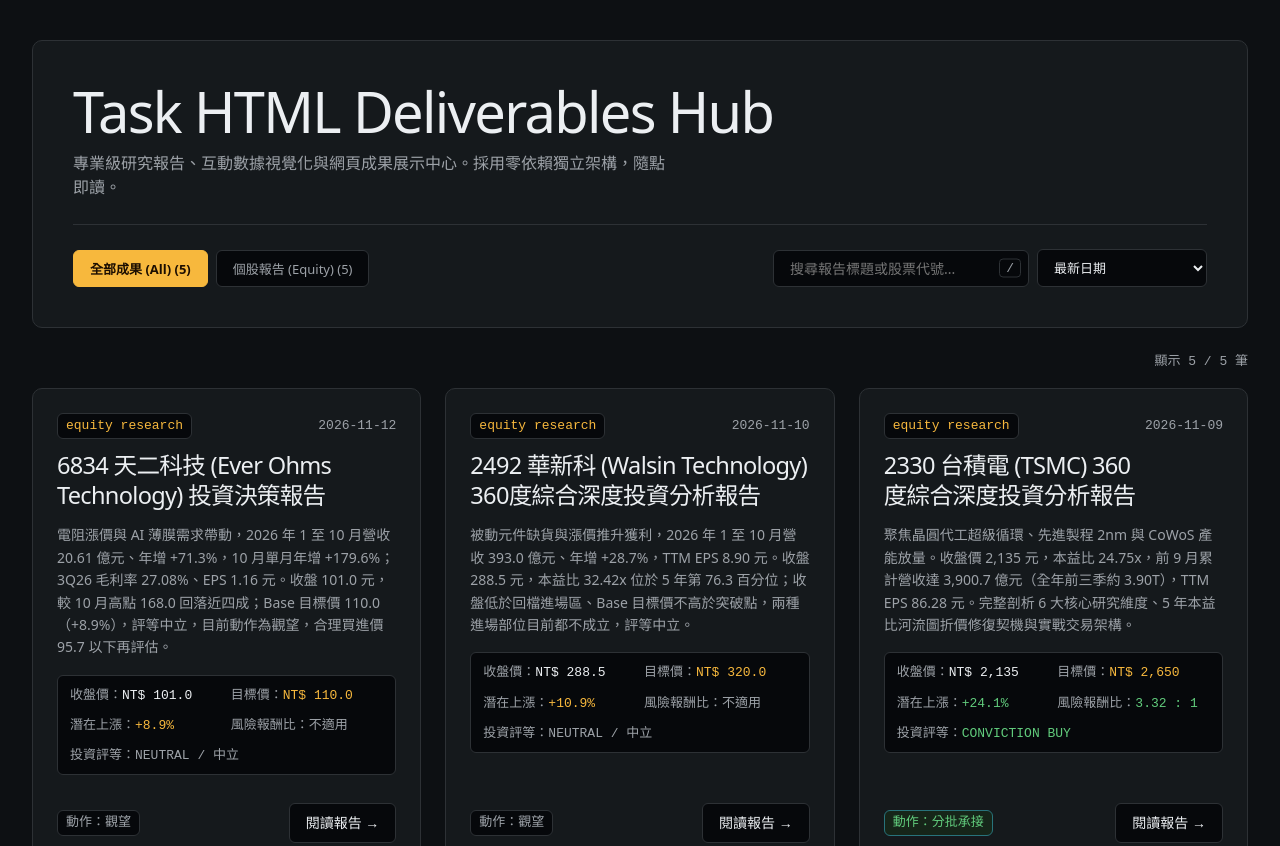
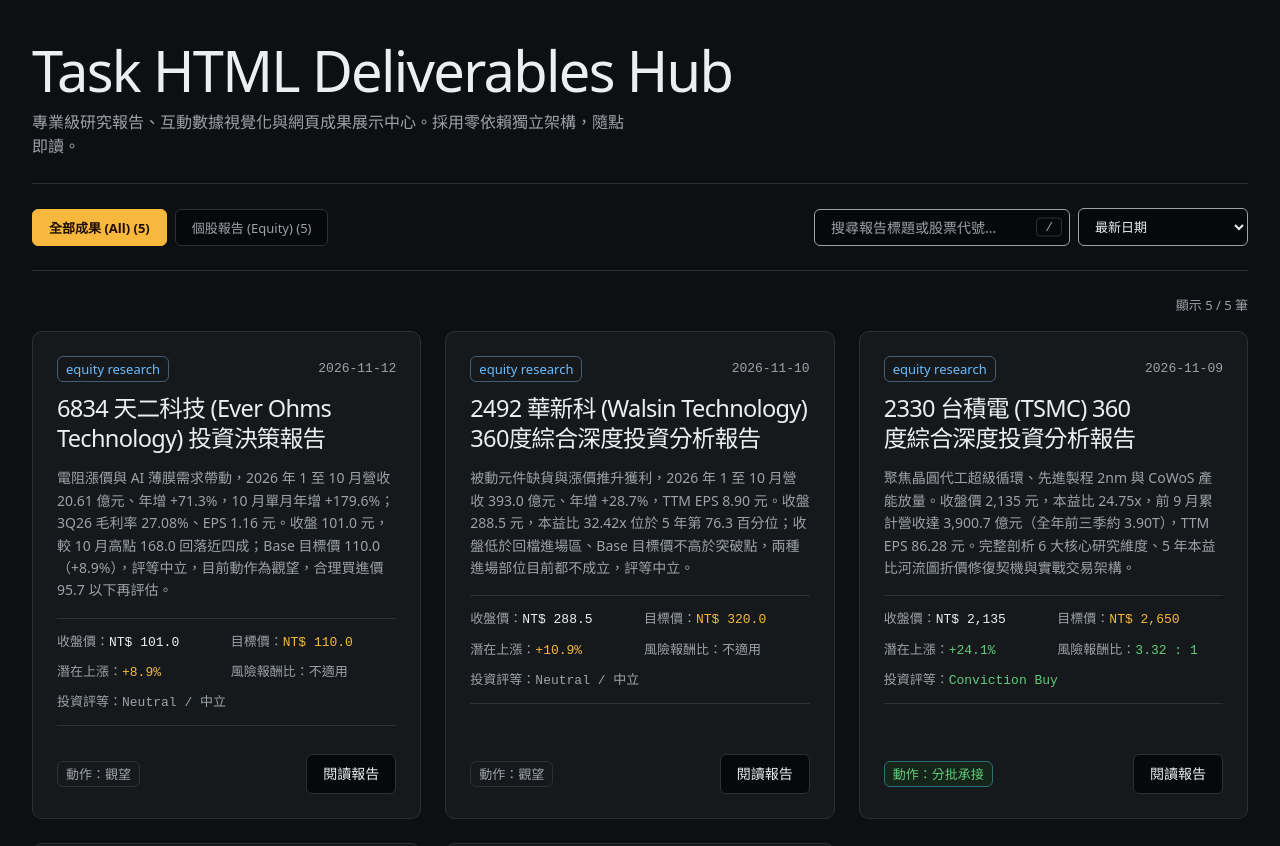
Before and after one commit to JJJoelYoung/task-html, a plain HTML site: page index.html in a window 1280 px wide. Shown: the top 846 px of the page. Drawn offline with Linux system fonts and the light colour scheme; a web font is replaced by a local one.

Commit message:
feat(portal): apply hallmark console restyle
Restyle index.html to match the Hallmark Console graphite theme, fixing
375px numeric wrapping, control contrast, and accessibility states while
removing nested boxes. Align report-contract.md Section 6 and add the
design spec and plan.

Model: Gemini 4 Hydrogen
Reasoning-Effort: xhigh

```diff
--- a/index.html
+++ b/index.html
@@ -9,13 +9,15 @@
   <link rel="preconnect" href="https://fonts.gstatic.com" crossorigin>
   <link href="https://fonts.googleapis.com/css2?family=Host+Grotesk:wght@400;500;600&family=Atkinson+Hyperlegible+Mono:wght@400;500&family=Noto+Sans+TC:wght@400;500;700&display=swap" rel="stylesheet">
   <style>
-/* Hallmark · shape: Long Document · genre: modern-minimal · theme: Console · redesign: none
- * hero: Stage · nav: edge-aligned · footer: mast · imagery: none · signature: hairline audit trail and tabular telemetry · console: graphite
- * axes: dark/grotesk-sans/chromatic-amber · posture: restrained · contrast: pass · fold: pass · v2.0.0 */
-/* Hallmark · pre-emit critique: P5 H5 E5 S5 R5 V5 · weakest: H, refined search and filter interactions */
+/* Hallmark · shape: Long Document · genre: modern-minimal · theme: Console · redesign: restyle
+ * scope: app · hero: Stage · nav: edge-aligned · footer: mast · imagery: none · signature: hairline audit trail and tabular telemetry · console: graphite
+ * axes: dark/grotesk-sans/chromatic-amber · posture: restrained · v2.0.0 */
+/* Hallmark · waive 49b · guard: multi-word bilingual stock headings wrap onto two lines at narrow mobile widths · equity research card headings exceed single-line width at 320px to 414px */
+/* Hallmark · pre-emit critique: removed .hub-header outer card box onto --color-paper masthead, flattened .artifact-telemetry pill box into hairline rules, dropped card hover translateY, and constrained .telemetry-val to nowrap tabular figures */
 
 :root {
   color-scheme: dark;
+  scrollbar-color: var(--color-rule-2) var(--color-paper);
   --space-3xs: 2px; --space-2xs: 4px; --space-xs: 8px; --space-sm: 12px; --space-md: 16px; --space-lg: 24px; --space-xl: 40px; --space-2xl: 64px;
   --text-xs: 0.8125rem; --text-sm: 0.875rem; --text-md: 1rem;
   --text-display: clamp(2.25rem, 4vw + 0.5rem, 3.5rem);
@@ -48,9 +50,19 @@ body {
 }
 
 [hidden] { display: none !important; }
+::selection { background: color-mix(in oklch, var(--color-accent) 25%, transparent); }
+input, select { caret-color: var(--color-accent); }
 :focus-visible { outline: 2px solid var(--color-focus); outline-offset: 2px; }
 a { color: inherit; text-decoration: none; }
-h1, h2, h3 { margin: 0; font-family: var(--font-display); font-weight: 500; letter-spacing: var(--tracking-display); text-wrap: balance; }
+h1, h2, h3 {
+  margin: 0;
+  font-family: var(--font-display);
+  font-weight: 500;
+  letter-spacing: var(--tracking-display);
+  text-wrap: balance;
+  overflow-wrap: break-word;
+  min-width: 0;
+}
 .sr-only {
   position: absolute;
   width: 1px;
@@ -71,11 +83,9 @@ h1, h2, h3 { margin: 0; font-family: var(--font-display); font-weight: 500; lett
 
 /* Header & Intro */
 .hub-header {
-  background: var(--color-paper-2);
   color: var(--color-ink);
-  border: var(--rule-hair) solid var(--color-rule);
-  border-radius: var(--radius-card);
-  padding: var(--space-xl);
+  padding-bottom: var(--space-lg);
+  border-bottom: var(--rule-hair) solid var(--color-rule);
   margin-bottom: var(--space-lg);
 }
 
@@ -121,7 +131,7 @@ h1, h2, h3 { margin: 0; font-family: var(--font-display); font-weight: 500; lett
   font-size: var(--text-xs);
   font-family: var(--font-body);
   cursor: pointer;
-  transition: all 0.15s ease;
+  transition: color 0.15s ease, background-color 0.15s ease, border-color 0.15s ease;
 }
 
 .filter-btn:hover {
@@ -152,15 +162,19 @@ h1, h2, h3 { margin: 0; font-family: var(--font-display); font-weight: 500; lett
   width: 100%;
   background: var(--color-paper-3);
   color: var(--color-ink);
-  border: var(--rule-hair) solid var(--color-rule);
+  border: var(--rule-hair) solid var(--color-muted);
   border-radius: var(--radius-pill);
   padding: var(--space-xs) 2.25rem var(--space-xs) var(--space-md);
   font-size: var(--text-sm);
   font-family: var(--font-body);
 }
 
+.search-input::placeholder {
+  color: var(--color-muted);
+  opacity: 1;
+}
+
 .search-input:focus {
-  outline: none;
   border-color: var(--color-focus);
 }
 
@@ -170,25 +184,26 @@ h1, h2, h3 { margin: 0; font-family: var(--font-display); font-weight: 500; lett
   right: var(--space-xs);
   top: 50%;
   transform: translateY(-50%);
-  font-family: var(--font-outlier);
   font-size: var(--text-xs);
   line-height: 1;
 }
 
 .search-kbd {
+  font-family: var(--font-outlier);
   color: var(--color-muted);
   border: var(--rule-hair) solid var(--color-rule);
   border-radius: var(--space-2xs);
-  padding: var(--space-3xs) 6px;
+  padding: var(--space-3xs) var(--space-xs);
   pointer-events: none;
 }
 
 .search-clear {
+  font-family: var(--font-body);
   background: transparent;
   border: none;
   color: var(--color-muted);
   cursor: pointer;
-  padding: var(--space-2xs) 6px;
+  padding: var(--space-2xs) var(--space-xs);
   border-radius: var(--space-2xs);
   font-size: var(--text-md);
 }
@@ -200,7 +215,7 @@ h1, h2, h3 { margin: 0; font-family: var(--font-display); font-weight: 500; lett
 .sort-select {
   background: var(--color-paper-3);
   color: var(--color-ink);
-  border: var(--rule-hair) solid var(--color-rule);
+  border: var(--rule-hair) solid var(--color-muted);
   border-radius: var(--radius-pill);
   padding: var(--space-xs) var(--space-sm);
   font-size: var(--text-xs);
@@ -209,8 +224,22 @@ h1, h2, h3 { margin: 0; font-family: var(--font-display); font-weight: 500; lett
 }
 
 .sort-select:focus {
-  outline: none;
   border-color: var(--color-focus);
+}
+
+.filter-btn:active,
+.search-clear:active,
+.sort-select:active,
+.artifact-action:active {
+  opacity: 0.85;
+}
+
+.filter-btn:disabled,
+.search-clear:disabled,
+.search-input:disabled,
+.sort-select:disabled {
+  opacity: 0.45;
+  cursor: not-allowed;
 }
 
 .results-bar {
@@ -220,7 +249,8 @@ h1, h2, h3 { margin: 0; font-family: var(--font-display); font-weight: 500; lett
 }
 
 .results-count {
-  font-family: var(--font-outlier);
+  font-family: var(--font-body);
+  font-variant-numeric: tabular-nums;
   font-size: var(--text-xs);
   color: var(--color-muted);
 }
@@ -236,9 +266,6 @@ h1, h2, h3 { margin: 0; font-family: var(--font-display); font-weight: 500; lett
 @media (max-width: 480px) {
   :root {
     --gutter: 16px;
-  }
-  .hub-header {
-    padding: var(--space-lg);
   }
   .toolbar-controls,
   .search-box,
@@ -260,12 +287,11 @@ h1, h2, h3 { margin: 0; font-family: var(--font-display); font-weight: 500; lett
   display: flex;
   flex-direction: column;
   justify-content: space-between;
-  transition: border-color 0.15s ease, transform 0.15s ease;
+  transition: border-color 0.15s ease;
 }
 
 .artifact-card:hover {
   border-color: var(--color-cool);
-  transform: translateY(-2px);
 }
 
 .artifact-meta-top {
@@ -276,17 +302,18 @@ h1, h2, h3 { margin: 0; font-family: var(--font-display); font-weight: 500; lett
 }
 
 .artifact-category {
-  font-family: var(--font-outlier);
+  font-family: var(--font-body);
+  font-weight: 500;
   font-size: var(--text-xs);
-  color: var(--color-accent);
-  background: var(--color-paper-3);
-  border: var(--rule-hair) solid var(--color-rule);
+  color: var(--color-cool);
+  border: var(--rule-hair) solid color-mix(in oklch, var(--color-cool) 35%, var(--color-rule));
   padding: var(--space-3xs) var(--space-xs);
   border-radius: var(--radius-pill);
 }
 
 .artifact-date {
   font-family: var(--font-outlier);
+  font-variant-numeric: tabular-nums slashed-zero;
   font-size: var(--text-xs);
   color: var(--color-muted);
 }
@@ -315,10 +342,9 @@ h1, h2, h3 { margin: 0; font-family: var(--font-display); font-weight: 500; lett
   display: grid;
   grid-template-columns: repeat(2, 1fr);
   gap: var(--space-xs);
-  background: var(--color-paper-3);
-  border: var(--rule-hair) solid var(--color-rule);
-  border-radius: var(--radius-pill);
-  padding: var(--space-xs) var(--space-sm);
+  border-top: var(--rule-hair) solid var(--color-rule);
+  border-bottom: var(--rule-hair) solid var(--color-rule);
+  padding-block: var(--space-sm);
   margin-bottom: var(--space-md);
 }
 
@@ -333,6 +359,8 @@ h1, h2, h3 { margin: 0; font-family: var(--font-display); font-weight: 500; lett
 
 .telemetry-val {
   font-family: var(--font-outlier);
+  font-variant-numeric: tabular-nums slashed-zero;
+  white-space: nowrap;
   font-weight: 500;
   color: var(--color-ink);
 }
@@ -353,20 +381,22 @@ h1, h2, h3 { margin: 0; font-family: var(--font-display); font-weight: 500; lett
   padding: var(--space-xs) var(--space-md);
   font-size: var(--text-sm);
   font-weight: 500;
-  transition: all 0.15s ease;
+  transition: color 0.15s ease, background-color 0.15s ease, border-color 0.15s ease;
 }
 
-.artifact-card:hover .artifact-action {
+.artifact-card:hover .artifact-action,
+.artifact-action:hover {
   background: var(--color-accent);
   color: var(--color-accent-ink);
   border-color: var(--color-accent);
 }
 
 .artifact-badge {
-  font-family: var(--font-outlier);
+  font-family: var(--font-body);
+  font-weight: 500;
   font-size: var(--text-xs);
   color: var(--color-muted);
-  background: var(--color-paper-3);
+  background: transparent;
   border: var(--rule-hair) solid var(--color-rule);
   padding: var(--space-3xs) var(--space-xs);
   border-radius: var(--radius-pill);
@@ -424,6 +454,13 @@ h1, h2, h3 { margin: 0; font-family: var(--font-display); font-weight: 500; lett
 .hub-footer a {
   color: var(--color-accent);
   text-decoration: underline;
+}
+
+@media (prefers-reduced-motion: reduce) {
+  *, *::before, *::after {
+    transition-duration: 0.01ms !important;
+    animation-duration: 0.01ms !important;
+  }
 }
   </style>
 </head>
@@ -492,13 +529,13 @@ h1, h2, h3 { margin: 0; font-family: var(--font-display); font-weight: 500; lett
           <div class="telemetry-item">目標價：<span class="telemetry-val tone-accent">NT$ 110.0</span></div>
           <div class="telemetry-item">潛在上漲：<span class="telemetry-val tone-accent">+8.9%</span></div>
           <div class="telemetry-item">風險報酬比：<span class="telemetry-val tone-muted">不適用</span></div>
-          <div class="telemetry-item telemetry-item--wide">投資評等：<span class="telemetry-val tone-muted">NEUTRAL / 中立</span></div>
+          <div class="telemetry-item telemetry-item--wide">投資評等：<span class="telemetry-val tone-muted">Neutral / 中立</span></div>
         </div>
       </div>
 
       <div class="artifact-footer">
         <span class="artifact-badge artifact-badge--neutral">動作：觀望</span>
-        <a href="reports/equity/6834-ever-ohms-20261112.html" class="artifact-action" aria-label="閱讀天二科技研究報告">閱讀報告 →</a>
+        <a href="reports/equity/6834-ever-ohms-20261112.html" class="artifact-action" aria-label="閱讀天二科技研究報告">閱讀報告</a>
       </div>
     </article>
 
@@ -521,13 +558,13 @@ h1, h2, h3 { margin: 0; font-family: var(--font-display); font-weight: 500; lett
           <div class="telemetry-item">目標價：<span class="telemetry-val tone-accent">NT$ 320.0</span></div>
           <div class="telemetry-item">潛在上漲：<span class="telemetry-val tone-accent">+10.9%</span></div>
           <div class="telemetry-item">風險報酬比：<span class="telemetry-val tone-muted">不適用</span></div>
-          <div class="telemetry-item telemetry-item--wide">投資評等：<span class="telemetry-val tone-muted">NEUTRAL / 中立</span></div>
+          <div class="telemetry-item telemetry-item--wide">投資評等：<span class="telemetry-val tone-muted">Neutral / 中立</span></div>
         </div>
       </div>
 
       <div class="artifact-footer">
         <span class="artifact-badge artifact-badge--neutral">動作：觀望</span>
-        <a href="reports/equity/2492-walsin-tech-20261110.html" class="artifact-action" aria-label="閱讀華新科研究報告">閱讀報告 →</a>
+        <a href="reports/equity/2492-walsin-tech-20261110.html" class="artifact-action" aria-label="閱讀華新科研究報告">閱讀報告</a>
       </div>
     </article>
 
@@ -550,13 +587,13 @@ h1, h2, h3 { margin: 0; font-family: var(--font-display); font-weight: 500; lett
           <div class="telemetry-item">目標價：<span class="telemetry-val tone-accent">NT$ 2,650</span></div>
           <div class="telemetry-item">潛在上漲：<span class="telemetry-val tone-ok">+24.1%</span></div>
           <div class="telemetry-item">風險報酬比：<span class="telemetry-val tone-ok">3.32 : 1</span></div>
-          <div class="telemetry-item telemetry-item--wide">投資評等：<span class="telemetry-val tone-ok">CONVICTION BUY</span></div>
+          <div class="telemetry-item telemetry-item--wide">投資評等：<span class="telemetry-val tone-ok">Conviction Buy</span></div>
         </div>
       </div>
 
       <div class="artifact-footer">
         <span class="artifact-badge artifact-badge--active">動作：分批承接</span>
-        <a href="reports/equity/2330-tsmc-20261109.html" class="artifact-action" aria-label="閱讀台積電研究報告">閱讀報告 →</a>
+        <a href="reports/equity/2330-tsmc-20261109.html" class="artifact-action" aria-label="閱讀台積電研究報告">閱讀報告</a>
       </div>
     </article>
 
@@ -584,7 +621,6 @@ h1, h2, h3 { margin: 0; font-family: var(--font-display); font-weight: 500; lett
 
       <a href="./reports/equity/8299-phison-20261109.html" class="artifact-action" aria-label="閱讀 8299 群聯電子報告">
         <span>閱讀完整報告</span>
-        <span>→</span>
       </a>
     </article>
 
@@ -612,7 +648,6 @@ h1, h2, h3 { margin: 0; font-family: var(--font-display); font-weight: 500; lett
 
       <a href="./reports/equity/2501-cathay-real-estate.html" class="artifact-action" aria-label="閱讀 2501 國泰建設報告">
         <span>閱讀完整報告</span>
-        <span>→</span>
       </a>
     </article>
 
```
Also changed, not shown: 3 other files.
